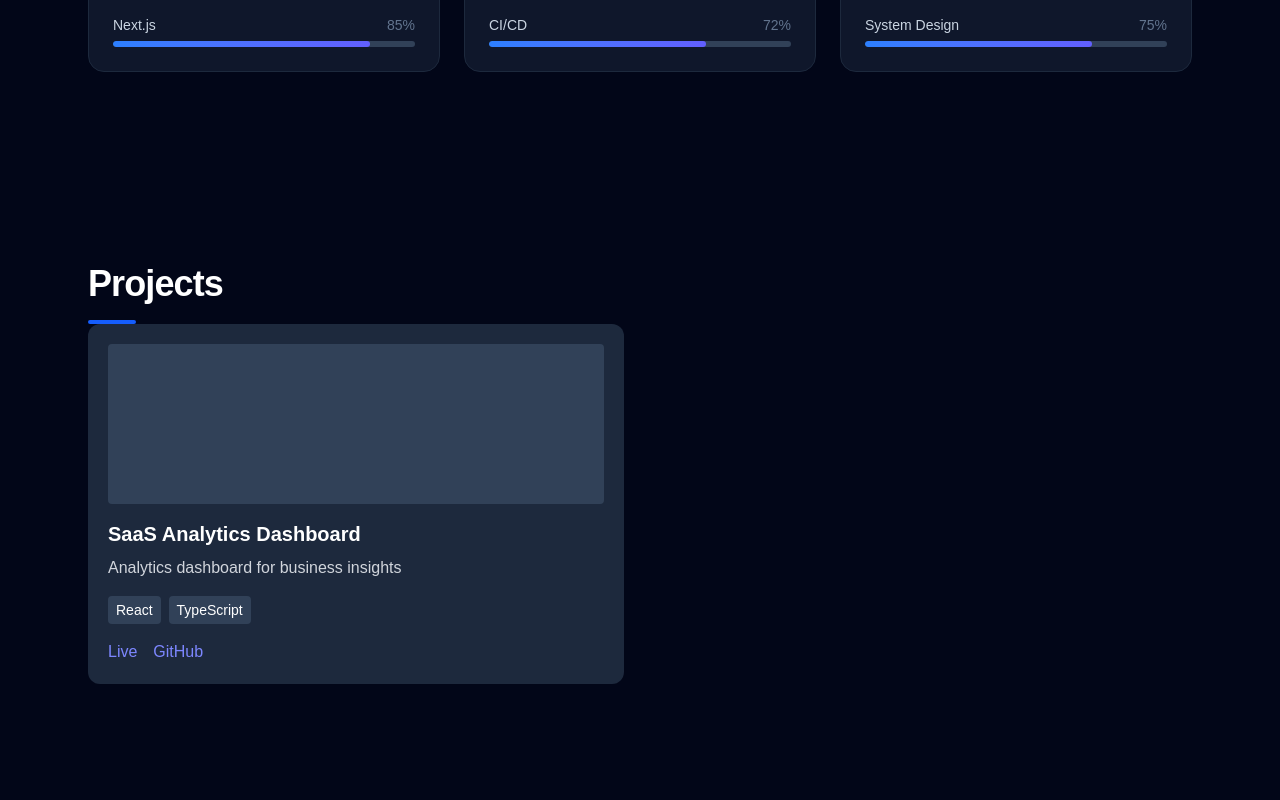
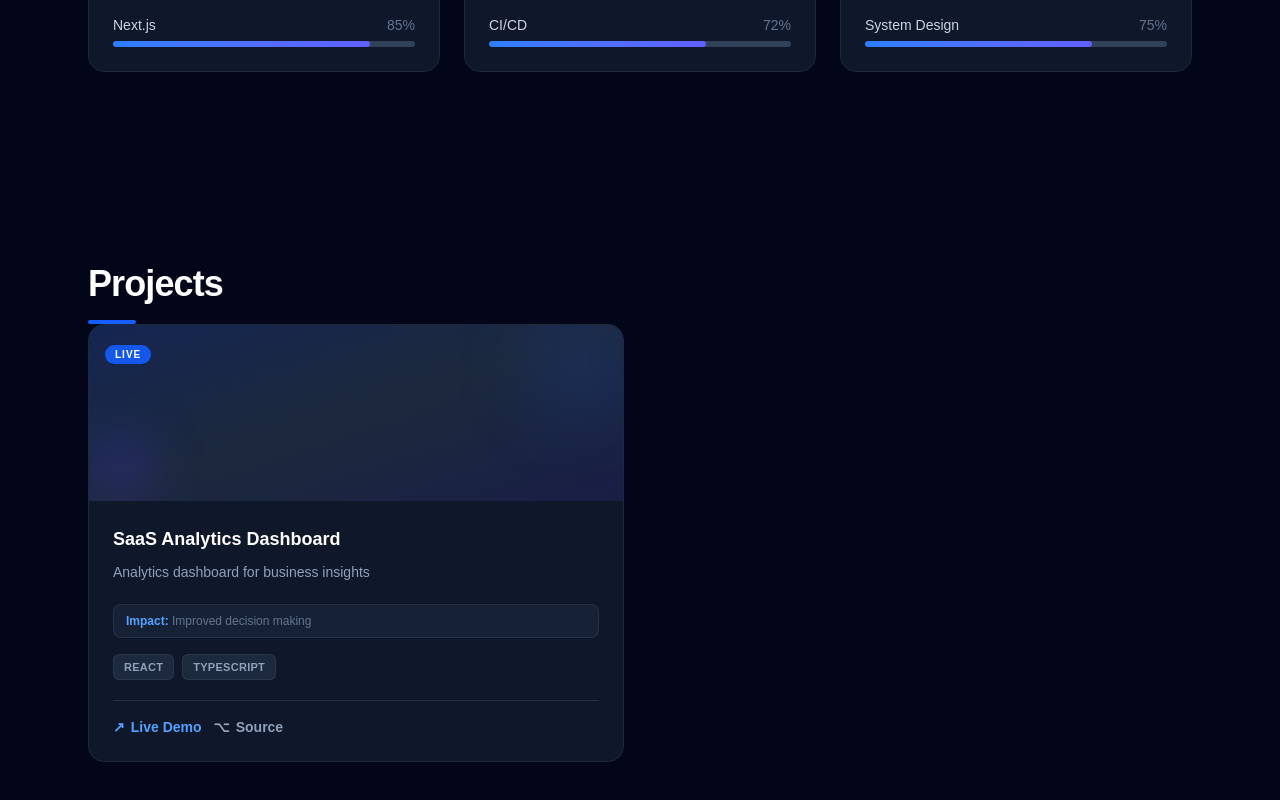
Before and after one commit to md-sazzadul/portfolio, a React (Vite) app: page / in a window 1280 px wide. Shown: the part 1526-2326 px from the top of the page. Before the commit the page ends 2290 px from the top, so only its background shows below. Built offline with nearby package versions, Linux system fonts and the light colour scheme.

Commit message:
feat: enhance project card with interactive UI and improved visuals

```diff
--- a/src/components/ProjectCard.tsx
+++ b/src/components/ProjectCard.tsx
@@ -8,31 +8,75 @@ type Props = {
 const ProjectCard = ({ project }: Props) => {
   return (
     <motion.div
-      initial={{ opacity: 0, y: 40 }}
-      animate={{ opacity: 1, y: 0 }}
-      transition={{ duration: 0.6 }}
+      whileHover={{ y: -4 }}
+      transition={{ duration: 0.25 }}
+      className="card group h-full flex flex-col overflow-hidden"
     >
-      <div className="bg-slate-800 rounded-xl p-5">
-        <div className="h-40 bg-slate-700 rounded mb-4" />
+      {/* Preview area */}
+      <div className="h-44 bg-linear-to-br from-blue-900/40 via-slate-800 to-indigo-900/30 relative overflow-hidden shrink-0">
+        {/* Subtle grid */}
+        <div className="absolute inset-0 preview-grid opacity-20" />
+        {/* Corner accent */}
+        <div className="absolute top-0 right-0 w-20 h-20 bg-blue-600/20 blur-2xl" />
+        <div className="absolute bottom-0 left-0 w-16 h-16 bg-indigo-600/20 blur-xl" />
 
-        <h3 className="text-xl font-bold mb-2">{project.title}</h3>
+        {/* Status badge */}
+        <div className="absolute top-4 left-4">
+          <span className="text-[10px] font-bold uppercase tracking-widest bg-blue-600/90 text-white px-2.5 py-1 rounded-full">
+            Live
+          </span>
+        </div>
 
-        <p className="text-gray-300 mb-4">{project.description}</p>
+        {/* Arrow link */}
+        <a
+          href={project.live}
+          className="absolute top-4 right-4 w-8 h-8 rounded-full bg-white/10 backdrop-blur-sm border border-white/20 flex items-center justify-center text-white opacity-0 group-hover:opacity-100 transition-opacity hover:bg-white/20"
+        >
+          ↗
+        </a>
+      </div>
 
-        <div className="flex flex-wrap gap-2 mb-4">
+      {/* Content */}
+      <div className="p-6 flex flex-col flex-1">
+        <h3 className="text-lg font-bold text-white mb-2 group-hover:text-blue-400 transition-colors">
+          {project.title}
+        </h3>
+
+        <p className="text-slate-400 text-sm leading-relaxed mb-5 flex-1">
+          {project.description}
+        </p>
+
+        {/* Impact row */}
+        <div className="text-xs text-slate-500 bg-slate-800/60 rounded-lg px-3 py-2 mb-4 border border-slate-700/50">
+          <span className="text-blue-400 font-semibold">Impact: </span>
+          {project.impact}
+        </div>
+
+        {/* Tech tags */}
+        <div className="flex flex-wrap gap-2 mb-5">
           {project.tech.map((t) => (
-            <span key={t} className="text-sm bg-slate-700 px-2 py-1 rounded">
+            <span
+              key={t}
+              className="text-[11px] font-semibold tracking-wide uppercase bg-slate-800 text-slate-400 px-2.5 py-1 rounded-md border border-slate-700/60"
+            >
               {t}
             </span>
           ))}
         </div>
 
-        <div className="flex gap-4">
-          <a href={project.live} className="text-indigo-400">
-            Live
+        {/* Links */}
+        <div className="flex gap-3 pt-4 border-t border-slate-700/60">
+          <a
+            href={project.live}
+            className="flex items-center gap-1.5 text-sm font-semibold text-blue-400 hover:text-blue-300 transition-colors"
+          >
+            <span>↗</span> Live Demo
           </a>
-          <a href={project.github} className="text-indigo-400">
-            GitHub
+          <a
+            href={project.github}
+            className="flex items-center gap-1.5 text-sm font-semibold text-slate-400 hover:text-slate-200 transition-colors"
+          >
+            <span>⌥</span> Source
           </a>
         </div>
       </div>
```
